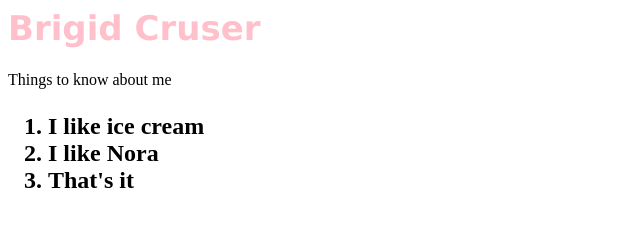
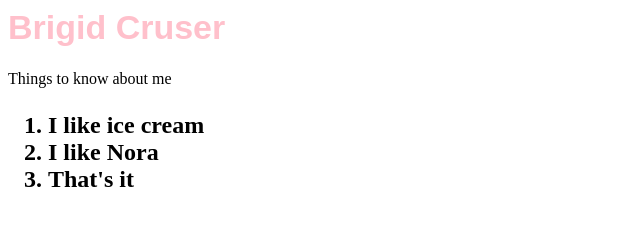
Before and after one commit to Brigidohara/Brigidohara.github.io, a plain HTML site: page index.html in a window 1280 px wide. Shown: the whole page, without its empty margins (0-640 px from the left). Drawn offline with Linux system fonts and the light colour scheme.

Commit message:
Update index.html

```diff
--- a/index.html
+++ b/index.html
@@ -1,7 +1,7 @@
 <head> <title> Brigid Cruser's Webpage </title>
 </head>
 <body>
-  <h1 style="color: pink; font-size:34px; font-family:Verdana">Brigid Cruser</h1>
+  <h1 style="color: pink; font-size:34px; font-family:Arial">Brigid Cruser</h1>
   <p>Things to know about me</p>
   <h2>
     <ol>
```
